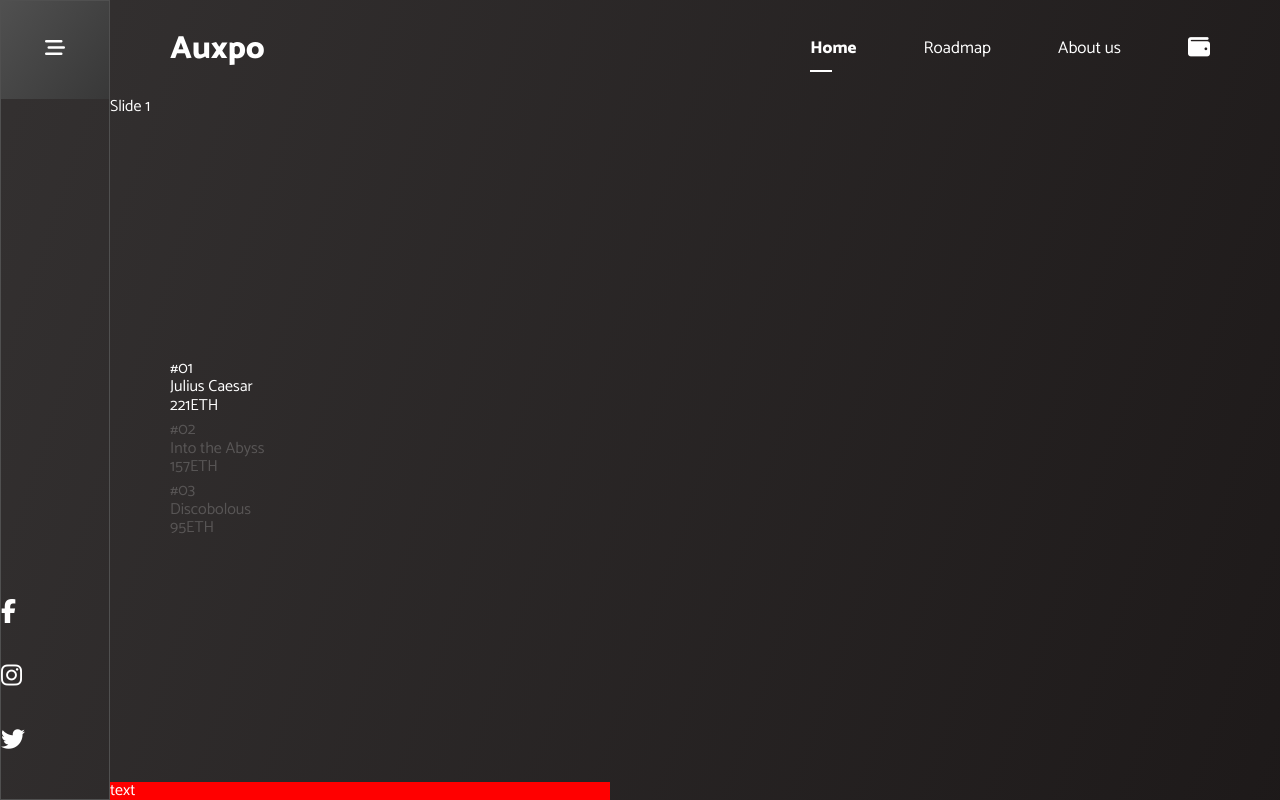
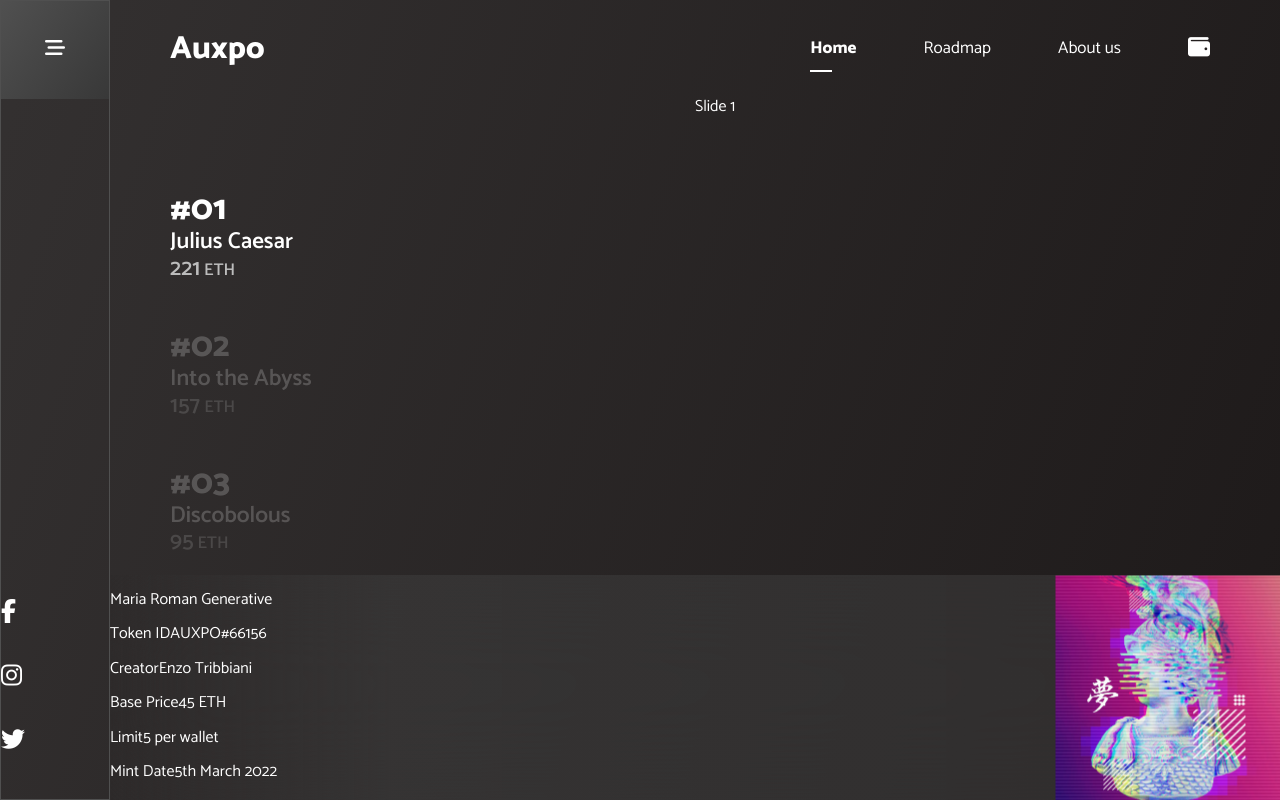
Before and after one commit to mishmazh/auxpo-landing, a plain HTML site: page index.html in a window 1280 px wide. Drawn offline with nearby package versions, Linux system fonts and the light colour scheme; a web font is replaced by a local one.

Commit message:
footer styles

```diff
--- a/index.html
+++ b/index.html
@@ -22,6 +22,7 @@
     />
     <link rel="stylesheet" href="styles/style.css" />
   </head>
+
   <body>
     <div class="content">
       <div class="content-sidebar">
@@ -75,11 +76,29 @@
         <div class="swiper mySwiper">
           <div class="swiper-wrapper">
             <div class="swiper-slide">
-              Slide 1
-              <div class="swiper-footer">text</div>
+              <div class="swiper-body">Slide 1</div>
+              <div class="swiper-footer">
+                <div class="swiper-info">
+                  <p class="swiper-info__author">Maria Roman Generative</p>
+                  <p class="swiper-info__item">Token ID<span>AUXPO#66156</span></p>
+                  <p class="swiper-info__item">Creator<span>Enzo Tribbiani</span></p>
+                  <p class="swiper-info__item">Base Price<span>45 ETH</span></p>
+                  <p class="swiper-info__item">Limit<span>5 per wallet</span></p>
+                  <p class="swiper-info__item">Mint Date<span>5th March 2022</span></p>
+                </div>
+                <div class="swiper-cover">
+                  <img class="swiper-cover__img" src="images/cover.png" alt="">
+                </div>
+              </div>
             </div>
-            <div class="swiper-slide">Slide 2</div>
-            <div class="swiper-slide">Slide 3</div>
+            <div class="swiper-slide">
+              <div class="swiper-body">Slide 2</div>
+              <div class="swiper-footer"></div>
+            </div>
+            <div class="swiper-slide">
+              <div class="swiper-body">Slide 3</div>
+              <div class="swiper-footer"></div>
+            </div>
           </div>
           <div class="swiper-pagination"></div>
         </div>
@@ -92,6 +111,10 @@
       const price = ["221", "157", "95"];
       const swiper = new Swiper(".mySwiper", {
         direction: "vertical",
+        effect: 'fade',
+        fadeEffect: {
+          crossFade: true
+        },
         slidesPerView: 1,
         spaceBetween: 30,
         mousewheel: true,
@@ -105,11 +128,11 @@
               '">' +
               "#0" +
               `${index + 1}` +
-              "<span>" +
+              `<span class="pagination-art">` +
               art[index] +
               "</span>" +
-              "<span>" +
-              (price[index] + "ETH") +
+              `<span class="pagination-price">` + "<span>" +
+              (price[index] + "</span>" + " ETH") +
               "</span>" +
               "</p>"
             );
--- a/styles/style.css
+++ b/styles/style.css
@@ -132,11 +132,44 @@ a {
 
 .swiper-wrapper {
   position: static;
-  flex-basis: 500px;
+  /*flex-basis: 500px;*/
 }
 
 .swiper-slide {
   position: inherit;
+}
+
+.swiper-body {
+  margin-left: 50%;
+}
+
+.swiper-footer {
+  position: absolute;
+  background: linear-gradient(270deg, rgba(66, 66, 66, 0.49) 0%, rgba(66, 66, 66, 0.4753) 76.04%, rgba(66, 66, 66, 0) 100%);
+  backdrop-filter: blur(47px);
+  left: 0;
+  right: 0;
+  bottom: 0;
+  width: 100%;
+  display: flex;
+  justify-content: space-between;
+}
+
+.swiper-cover {
+  width: 225px;
+  height: 225px;
+  position: relative;
+  overflow: hidden;
+}
+
+.swiper-cover__img {
+  width: 225px;
+  height: 225px;
+  position: absolute;
+  left: 50%;
+  top: 50%;
+  transform: translate(-50%, -50%);
+  object-fit: cover;
 }
 
 .swiper-pagination-vertical.swiper-pagination-bullets,
@@ -144,8 +177,14 @@ a {
   right: inherit;
   position: absolute;
   left: 60px;
+  top: 230px;
   width: 203px;
   flex-basis: 203px;
+}
+
+.swiper-pagination-vertical.swiper-pagination-bullets,
+.swiper-pagination-bullet, .swiper-vertical > .swiper-pagination-bullets .swiper-pagination-bullet {
+  margin: 45px 0;
 }
 
 .swiper-pagination-bullet {
@@ -153,20 +192,27 @@ a {
   width: inherit;
   height: inherit;
   text-align: left;
+  font-size: 34px;
+  font-weight: 800;
 }
 
-.swiper-pagination-bullet span {
+.pagination-art {
+  font-size: 23px;
+  font-weight: 600;
   display: block;
+}
+
+.pagination-price {
+  font-size: 17px;
+  font-weight: 600;
+  color: #bcbcbc;
+  display: block;
+}
+
+.pagination-price span {
+  font-size: 23px;
 }
 
 .swiper-pagination-bullet-active {
   background: transparent;
 }
-
-.swiper-footer {
-  position: absolute;
-  background: #f00;
-  left: 0;
-  right: 0;
-  bottom: 0;
-}
```
